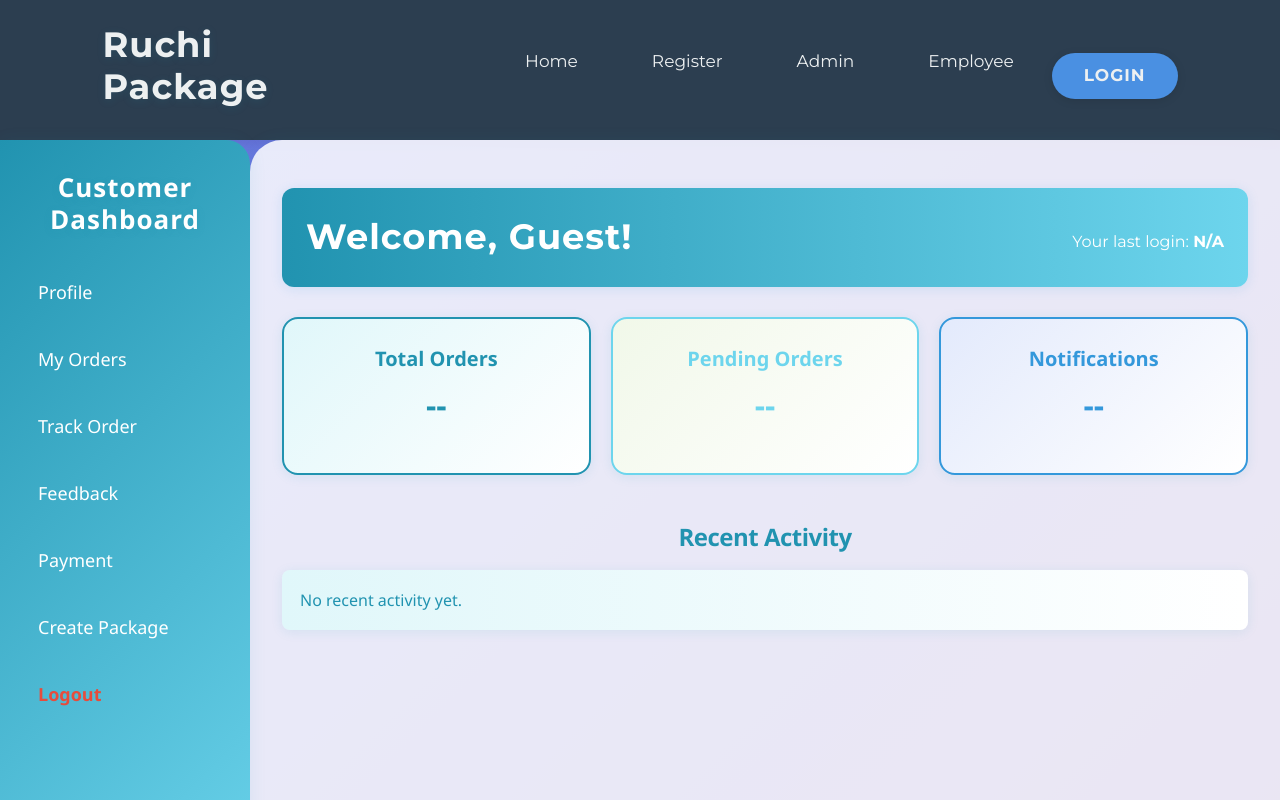
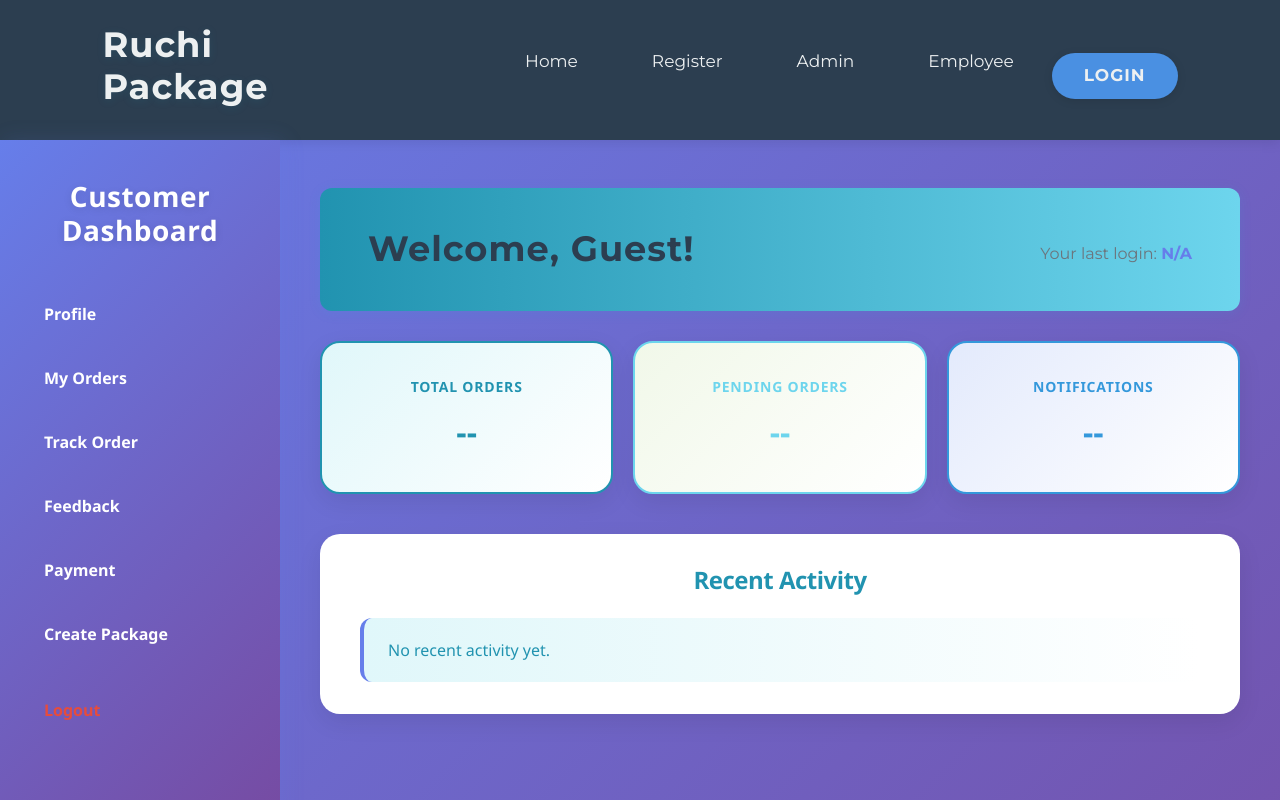
Before and after one commit to Ranjuna120/Package-Delivery-Management-System, a React (Create React App) app in the folder frontend/: page /CustomerProfileOne in a window 1280 px wide. Shown: the top 800 px of the page. Built offline with nearby package versions, Linux system fonts and the light colour scheme.

Commit message:
Update CustomerProfileOne.css

```diff
--- a/frontend/src/style/Comman css/CustomerProfileOne.css
+++ b/frontend/src/style/Comman css/CustomerProfileOne.css
@@ -3,38 +3,37 @@ body {
     font-family: 'Segoe UI', Arial, sans-serif;
     margin: 0;
     padding: 0;
-    background: linear-gradient(135deg, #6dd5ed 0%, #2193b0 100%);
+    background: linear-gradient(135deg, #f5f7fa 0%, #c3cfe2 100%);
     min-height: 100vh;
 }
 
 .dashboard-container {
     display: flex;
-    min-height: 100vh;
+    min-height: calc(100vh - 120px);
     background: transparent;
 }
 
 /* Sidebar Styling */
 .sidebar {
-    background: linear-gradient(135deg, #2193b0 0%, #6dd5ed 100%);
+    background: linear-gradient(135deg, #667eea 0%, #764ba2 100%);
     color: white;
-    padding: 32px 20px 20px 20px;
-    width: 250px;
-    height: 100vh;
+    padding: 40px 24px 24px 24px;
+    width: 280px;
+    height: calc(100vh - 120px);
     position: fixed;
-    box-shadow: 2px 0 16px rgba(33,147,176,0.08);
-    border-top-right-radius: 24px;
-    border-bottom-right-radius: 24px;
+    box-shadow: 4px 0 20px rgba(102, 126, 234, 0.15);
+    border-radius: 0;
     z-index: 2;
 }
 
 .sidebar h2 {
-    font-size: 26px;
-    margin-bottom: 36px;
+    font-size: 28px;
+    margin-bottom: 40px;
     text-align: center;
     color: #fff;
-    font-weight: 700;
-    letter-spacing: 1px;
-    text-shadow: 0 2px 8px rgba(33,147,176,0.15);
+    font-weight: 800;
+    letter-spacing: 0.5px;
+    text-shadow: 0 2px 8px rgba(0, 0, 0, 0.1);
 }
 
 .sidebar-menu {
@@ -44,135 +43,160 @@ body {
 }
 
 .sidebar-menu li {
-    margin-bottom: 24px;
+    margin-bottom: 12px;
     transition: transform 0.15s;
 }
 .sidebar-menu li:last-child {
     margin-bottom: 0;
+    margin-top: 24px;
 }
 
 .sidebar-menu a {
     color: #fff;
     text-decoration: none;
-    font-size: 18px;
-    font-weight: 500;
-    padding: 8px 18px;
-    border-radius: 8px;
+    font-size: 16px;
+    font-weight: 600;
+    padding: 14px 20px;
+    border-radius: 10px;
     display: block;
-    transition: background 0.2s, color 0.2s, box-shadow 0.2s;
+    transition: all 0.3s ease;
+    white-space: nowrap;
 }
 .sidebar-menu a:hover {
-    background: rgba(255,255,255,0.12);
-    color: #f5c518;
-    box-shadow: 0 2px 8px rgba(33,147,176,0.10);
+    background: rgba(255, 255, 255, 0.2);
+    transform: translateX(5px);
+    box-shadow: 0 4px 12px rgba(0, 0, 0, 0.15);
+}
+
+.sidebar-menu a.logout-link {
+    color: #fff;
+    background: rgba(231, 76, 60, 0.2);
+    font-weight: 700;
+}
+
+.sidebar-menu a.logout-link:hover {
+    background: rgba(231, 76, 60, 0.4);
 }
 
 /* Main content specific to CustomerProfileOne */
 .customer-profile-main-content {
-    margin-left: 250px;
-    padding: 48px 32px 32px 32px;
+    margin-left: 280px;
+    padding: 48px 40px 80px 40px;
     width: 100%;
-    min-height: 100vh;
-    background: rgba(255,255,255,0.85);
-    border-top-left-radius: 32px;
-    border-bottom-left-radius: 32px;
-    box-shadow: -2px 0 16px rgba(33,147,176,0.08);
+    min-height: calc(100vh - 120px);
+    background: transparent;
 }
 
 .dashboard-header {
-    background: linear-gradient(90deg, #2193b0 0%, #6dd5ed 100%);
-    color: #fff;
-    padding: 28px 24px;
-    border-radius: 16px;
-    box-shadow: 0 2px 12px rgba(52,152,219,0.15);
-    margin-bottom: 30px;
+    background: white;
+    color: #2c3e50;
+    padding: 40px 48px;
+    border-radius: 20px;
+    box-shadow: 0 8px 24px rgba(0, 0, 0, 0.08);
+    margin-bottom: 40px;
     text-align: left;
 }
 .dashboard-header h1 {
     margin: 0;
-    font-size: 2.2rem;
-    font-weight: 700;
-    letter-spacing: 1px;
+    font-size: 36px;
+    font-weight: 800;
+    letter-spacing: -0.5px;
+    color: #2c3e50;
 }
 .dashboard-header p {
-    margin: 8px 0 0;
-    font-size: 1rem;
+    margin: 12px 0 0;
+    font-size: 16px;
     font-weight: 500;
+    color: #6c757d;
+}
+
+.dashboard-header p span {
+    font-weight: 700;
+    color: #667eea;
 }
 
 /* Stats section */
 .stats-section {
-    display: flex;
-    justify-content: space-between;
-    gap: 20px;
-    margin-top: 30px;
+    display: grid;
+    grid-template-columns: repeat(auto-fit, minmax(260px, 1fr));
+    gap: 32px;
+    margin-bottom: 40px;
 }
 .stats-card {
-    background: linear-gradient(135deg, #e0f7fa 0%, #ffffff 100%);
-    padding: 28px 20px;
-    border-radius: 16px;
-    box-shadow: 0 2px 12px rgba(33,147,176,0.10);
+    background: white;
+    padding: 36px 32px;
+    border-radius: 20px;
+    box-shadow: 0 8px 24px rgba(0, 0, 0, 0.08);
     text-align: center;
-    flex: 1;
+    border: 2px solid transparent;
+    transition: all 0.35s cubic-bezier(0.4, 0, 0.2, 1);
+    cursor: pointer;
+}
+
+.stats-card:hover {
+    transform: translateY(-8px) scale(1.02);
+    box-shadow: 0 16px 40px rgba(102, 126, 234, 0.25);
+    border-color: #667eea;
+}
+
+.stats-card .stat-icon {
+    font-size: 56px;
+    margin-bottom: 16px;
+    filter: drop-shadow(0 4px 8px rgba(102, 126, 234, 0.2));
+}
+
+.stats-card h3 {
+    margin-bottom: 12px;
+    font-size: 14px;
+    color: #6c757d;
+    font-weight: 700;
+    text-transform: uppercase;
+    letter-spacing: 0.8px;
+}
+
+.stats-card p {
+    font-size: 36px;
+    color: #667eea;
+    font-weight: 800;
     margin: 0;
-    border: 2px solid #2193b0;
-    transition: box-shadow 0.2s;
-}
-.stats-card:nth-child(2) {
-    border-color: #6dd5ed;
-    background: linear-gradient(135deg, #f1f8e9 0%, #ffffff 100%);
-}
-.stats-card:nth-child(3) {
-    border-color: #3498db;
-    background: linear-gradient(135deg, #e3eafc 0%, #ffffff 100%);
-}
-.stats-card h3 {
-    margin-bottom: 10px;
-    font-size: 20px;
-    color: #2193b0;
-    font-weight: 600;
-}
-.stats-card:nth-child(2) h3 {
-    color: #6dd5ed;
-}
-.stats-card:nth-child(3) h3 {
-    color: #3498db;
-}
-.stats-card p {
-    font-size: 2rem;
-    color: #2193b0;
-    font-weight: 700;
-}
-.stats-card:nth-child(2) p {
-    color: #6dd5ed;
-}
-.stats-card:nth-child(3) p {
-    color: #3498db;
 }
 
 /* Recent activity section */
 .recent-activity {
-    margin-top: 48px;
+    background: white;
+    padding: 32px 40px;
+    border-radius: 20px;
+    box-shadow: 0 8px 24px rgba(0, 0, 0, 0.08);
 }
 .recent-activity h2 {
     font-size: 24px;
-    margin-bottom: 18px;
-    color: #2193b0;
+    margin: 0 0 24px 0;
+    color: #2c3e50;
     font-weight: 700;
 }
 .recent-activity ul {
     list-style: none;
     padding: 0;
-    color: #2193b0;
+    margin: 0;
 }
 .recent-activity li {
-    background: linear-gradient(90deg, #e0f7fa 0%, #ffffff 100%);
-    color: #2193b0;
+    background: #f8f9fa;
+    color: #6c757d;
     font-weight: 500;
-    padding: 18px;
+    padding: 20px 24px;
     margin-bottom: 12px;
-    border-radius: 8px;
-    box-shadow: 0 2px 12px rgba(33,147,176,0.10);
+    border-radius: 12px;
+    border-left: 4px solid #667eea;
+    transition: all 0.3s ease;
+}
+
+.recent-activity li:hover {
+    background: #f0f4ff;
+    transform: translateX(4px);
+}
+
+.recent-activity li:last-child {
+    margin-bottom: 0;
 }
 
 /* Responsive tweaks */
@@ -184,17 +208,22 @@ body {
         position: static;
         width: 100%;
         height: auto;
-        border-radius: 0 0 24px 24px;
+        border-radius: 0;
         box-shadow: none;
-        margin-bottom: 24px;
+        margin-bottom: 0;
     }
     .customer-profile-main-content {
         margin-left: 0;
-        border-radius: 32px;
-        padding: 32px 12px;
+        padding: 32px 20px 60px 20px;
     }
     .stats-section {
-        flex-direction: column;
-        gap: 16px;
+        grid-template-columns: 1fr;
+        gap: 20px;
+    }
+    .dashboard-header {
+        padding: 32px 24px;
+    }
+    .recent-activity {
+        padding: 24px 20px;
     }
 }
```
